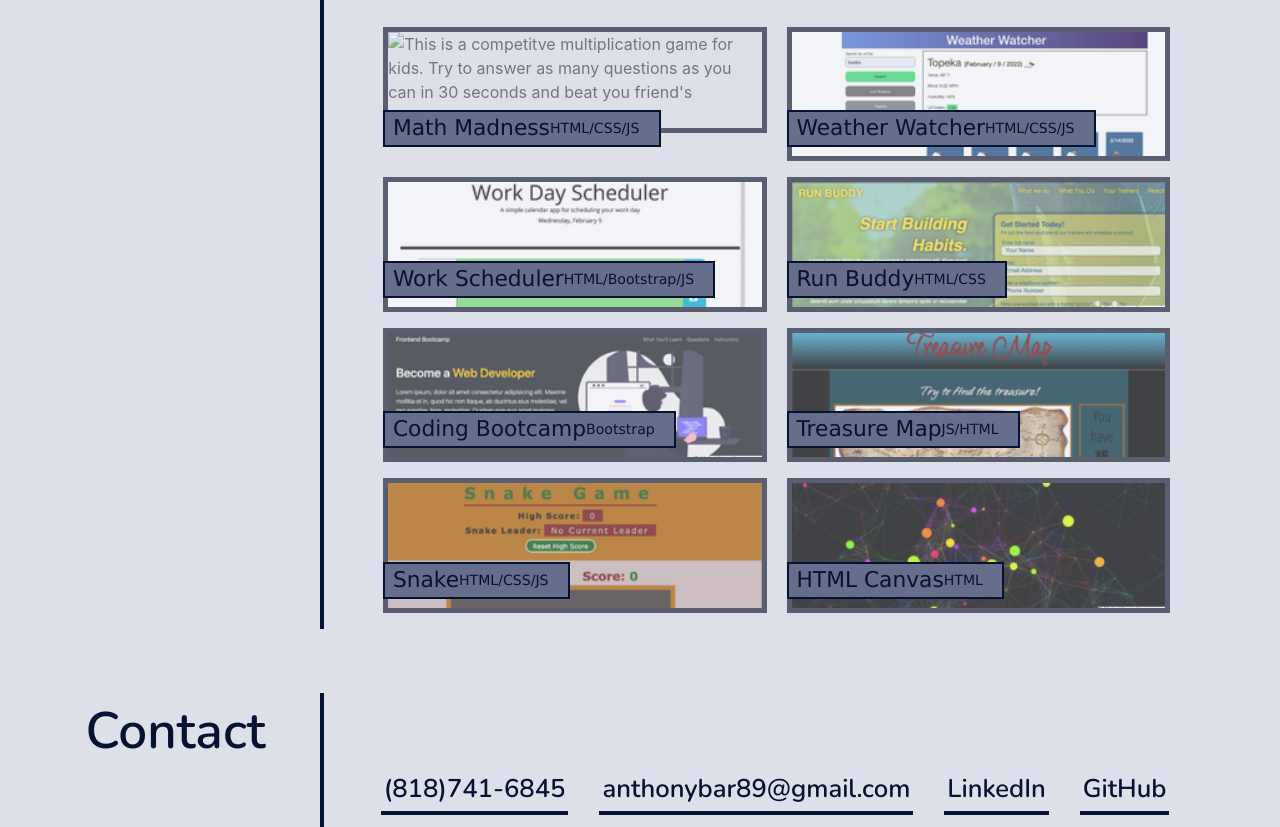
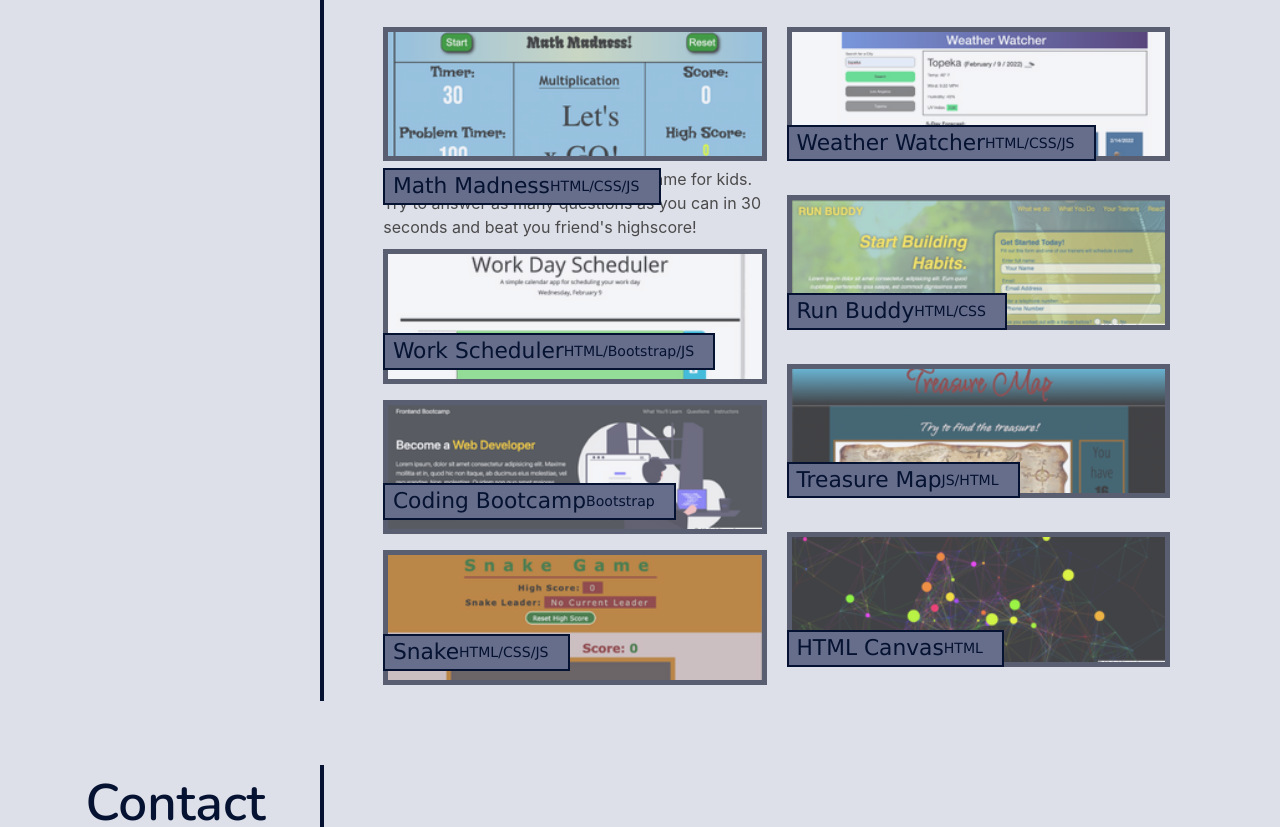
Before and after one commit to Abarragan89/portfolio-website, a plain HTML site: page index.html in a window 1280 px wide. Shown: the part 1286-2113 px from the top of the page. Drawn offline with nearby package versions, Linux system fonts and the light colour scheme.

Commit message:
fixed math madness picture

```diff
--- a/index.html
+++ b/index.html
@@ -72,8 +72,8 @@
             <section id="gallery">
                 <section id="gallery-column1">
                     <figure class="gallery-cards js-modal-trigger" data-target="math-madness-modal">
-                        <img src="assests/images/Math-madness.png/"
-                            alt="This is a competitve multiplication game for kids. Try to answer as many questions as you can in 30 seconds and beat you friend's highscore!">
+                        <img src="assests/images/Math-madness.png">
+                            This is a competitve multiplication game for kids. Try to answer as many questions as you can in 30 seconds and beat you friend's highscore!
                         <div class="tags">
                             <h4>Math Madness</h4>
                             <p>HTML/CSS/JS</p>
```
